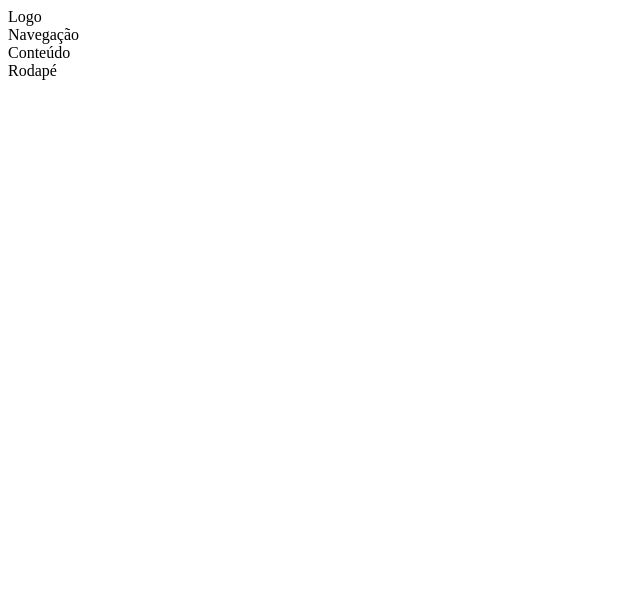
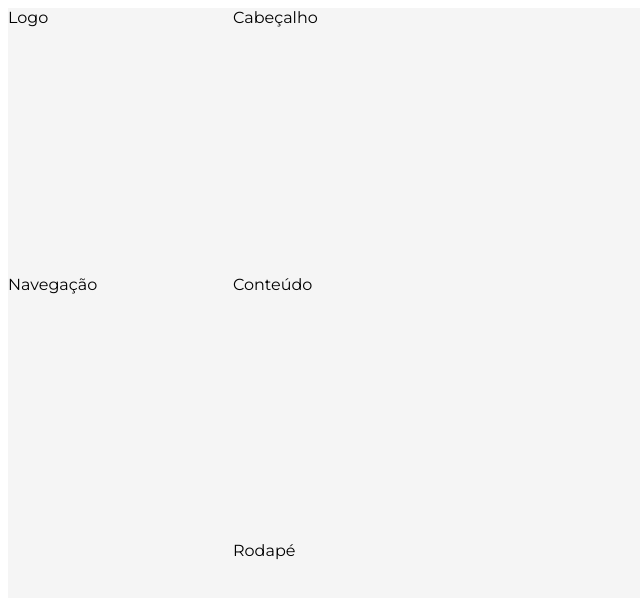
Before and after one commit to Shibuka90/ProjetoTCC, a React (Create React App) app in the folder sgcm/frontend/: page / in a window 1280 px wide. Shown: the top 598 px of the page, without its empty margins (0-640 px from the left). Built offline with nearby package versions, Linux system fonts and the light colour scheme.

Commit message:
alterando

```diff
--- a/sgcm/frontend/public/index.html
+++ b/sgcm/frontend/public/index.html
@@ -5,6 +5,7 @@
     <link rel="icon" href="%PUBLIC_URL%/favicon.ico" />
     <meta name="viewport" content="width=device-width, initial-scale=1" />
     <meta name="theme-color" content="#000000" />
+    <link href="https://fonts.googleapis.com/css?family=Montserrat:300,400,500,700" rel="stylesheet">
     <meta
       name="description"
       content="Web site created using create-react-app"
--- a/sgcm/frontend/src/components/template/Main.jsx
+++ b/sgcm/frontend/src/components/template/Main.jsx
@@ -6,7 +6,9 @@ class Conteudo extends Component {
     render() {
         return(
             <React.Fragment>
+                <Header />
                 <main className="content">
+
                     Conteúdo
                 </main>
             </React.Fragment>
--- a/sgcm/frontend/src/main/App.css
+++ b/sgcm/frontend/src/main/App.css
@@ -0,0 +1,82 @@
+:root {
+    --bg-dark: #1A2F3A;
+
+    --logo-heigth: 100px;
+    --header-height: 100px;
+    --aside-width: 225px;
+    --footer-height: 40px;
+
+    --shadow:
+        0 2px 23px 0 rgba(0, 0, 0, 0.1)
+        0 2px 49px 0 rgba(0, 0, 0, 0.6);
+}
+
+*{
+    box-sizing: border-box;
+    font-family: 'Montserrat', sans-serif;
+}
+
+.app{
+    margin: 0px;
+    display: grid;
+    grid-template-columns: var(--aside-width) 1fr;
+    grid-template-rows: var(--header-heigth) 1fr var(--footer-heigth);
+    grid-template-areas: "logo header"
+                         "menu content"
+                         "menu footer";
+    height: 100vh;
+    background-color: #F5F5F5;
+}
+
+aside.logo {
+    grid-area: logo;
+}
+
+header.header{
+    grid-area: header;
+}
+
+aside.menu-area {
+       grid-area: menu;
+}
+
+main.content {
+    grid-area: content;
+}
+
+footer.footer {
+    grid-area: footer;
+}
+
+/* @media(max-width: 768px) {
+    .app {
+        grid-template-rows:
+            var(--header-height)
+            var(--menu-top-height)
+            1fr
+            var(--footer-height);
+        grid-template-columns: var(--aside-width) 1fr;
+        grid-template-areas:
+            "logo header"
+            "menu menu"
+            "content content"
+            "footer footer";
+    }
+}
+
+
+@media(max-width: 576px){
+    .app {
+        grid-template-rows:
+            var(--logo-height)
+            var(--menu-top-height)
+            1fr
+            var(--footer-heigth);
+        grid-template-columns: 1fr;
+        grid-template-areas:
+            "logo"
+            "menu"
+            "content"
+            "foote";
+    }
+} */
```
